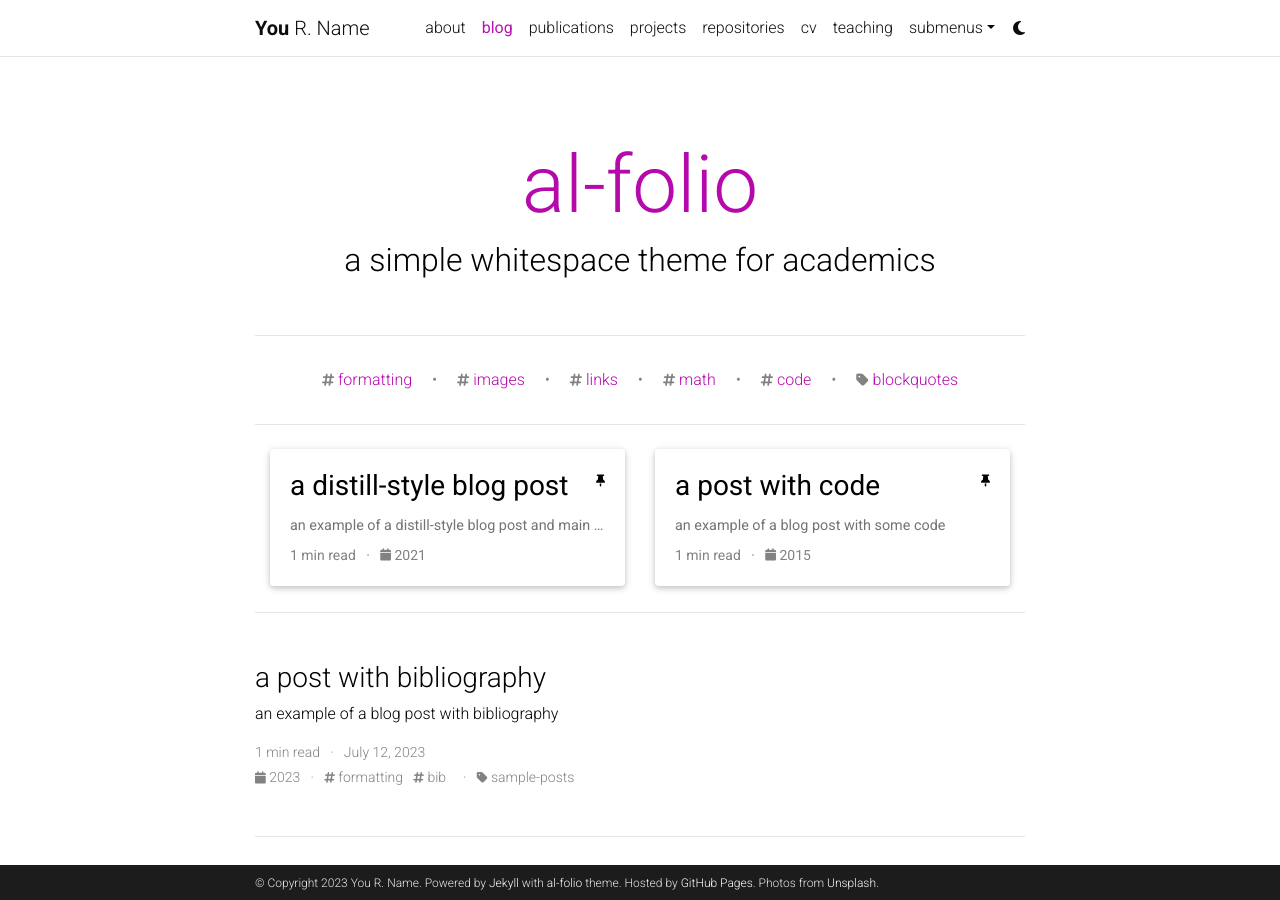
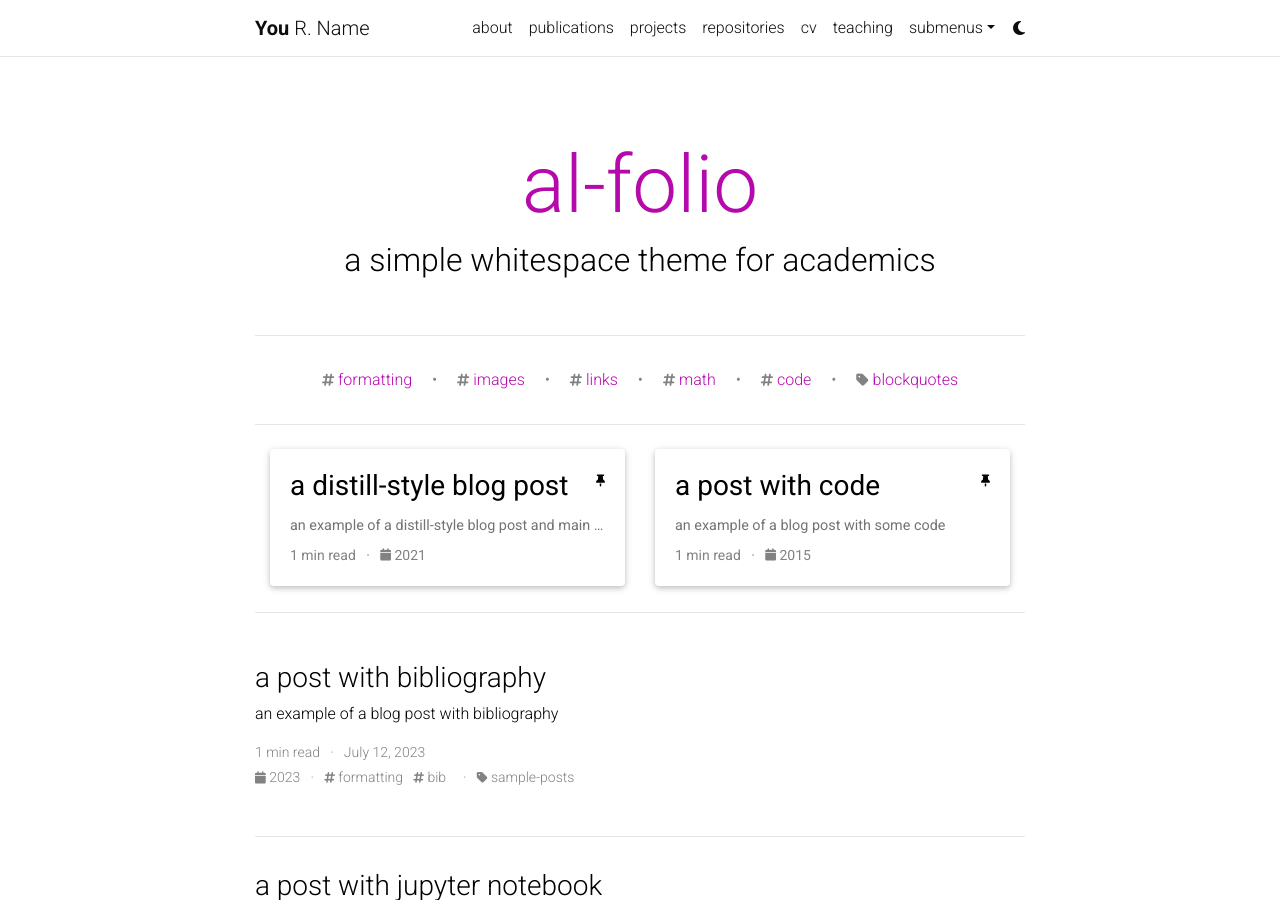
Before and after one commit to shaoleiren/shaoleiren.github.io, a Jekyll site: the page built from blog/index.html, in a window 1280 px wide and 900 px high. Built offline with Jekyll 4.4.1, drawn with Linux system fonts in a browser that asks for light colours; the list of posts is cut into pages by our own code; comment, search, counter and statistics services are not loaded; a style sheet for code colours, icons or effects is not loaded.

Commit message:
Update _config.yml

```diff
--- a/_config.yml
+++ b/_config.yml
@@ -18,8 +18,8 @@
 lang: en # the language of your site (for example: en, fr, cn, ru, etc.)
 icon: ⚛️  # the emoji used as the favicon (alternatively, provide image name in /assets/img/)
 
-url: https://alshedivat.github.io # the base hostname & protocol for your site
-baseurl: /al-folio # the subpath of your site, e.g. /blog/
+url: https://shaoleiren.github.io # the base hostname & protocol for your site
+baseurl:  # the subpath of your site, e.g. /blog/
 last_updated: false # set to true if you want to display last updated in the footer
 impressum_path:  # set to path to include impressum link in the footer, use the same path as permalink in a page, helps to conform with EU GDPR
 
@@ -52,7 +52,7 @@
 # -----------------------------------------------------------------------------
 
 navbar_fixed: true
-footer_fixed: true
+footer_fixed: false
 
 # Dimensions
 max_width: 800px
@@ -125,7 +125,7 @@
 # -----------------------------------------------------------------------------
 
 blog_name: al-folio # blog_name will be displayed in your blog page
-blog_nav_title: blog # your blog must have a title for it to be displayed in the nav bar
+blog_nav_title:  # your blog must have a title for it to be displayed in the nav bar
 blog_description: a simple whitespace theme for academics
 permalink: /blog/:year/:title/
 
```
